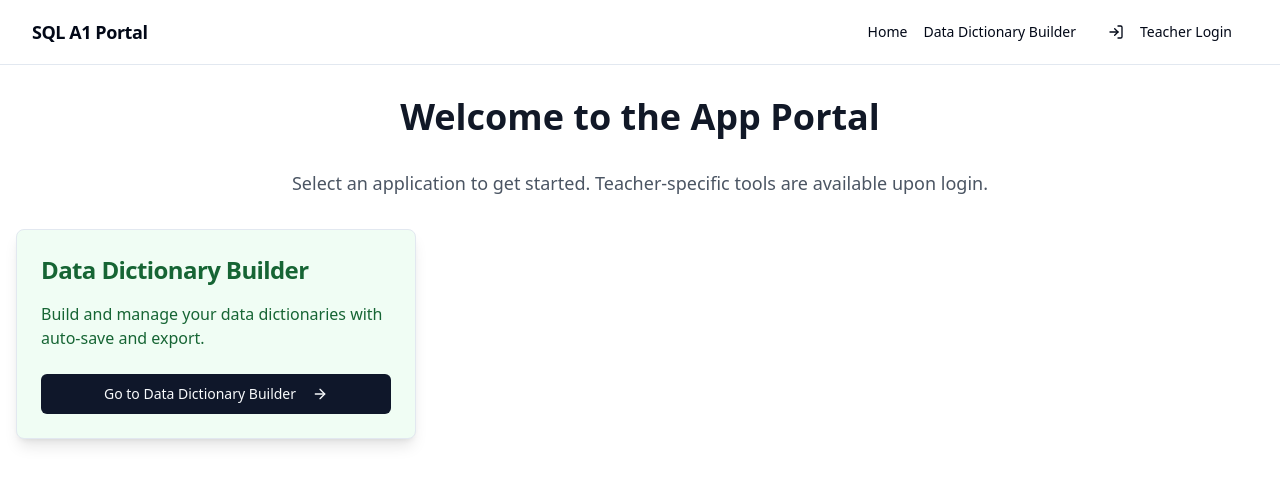
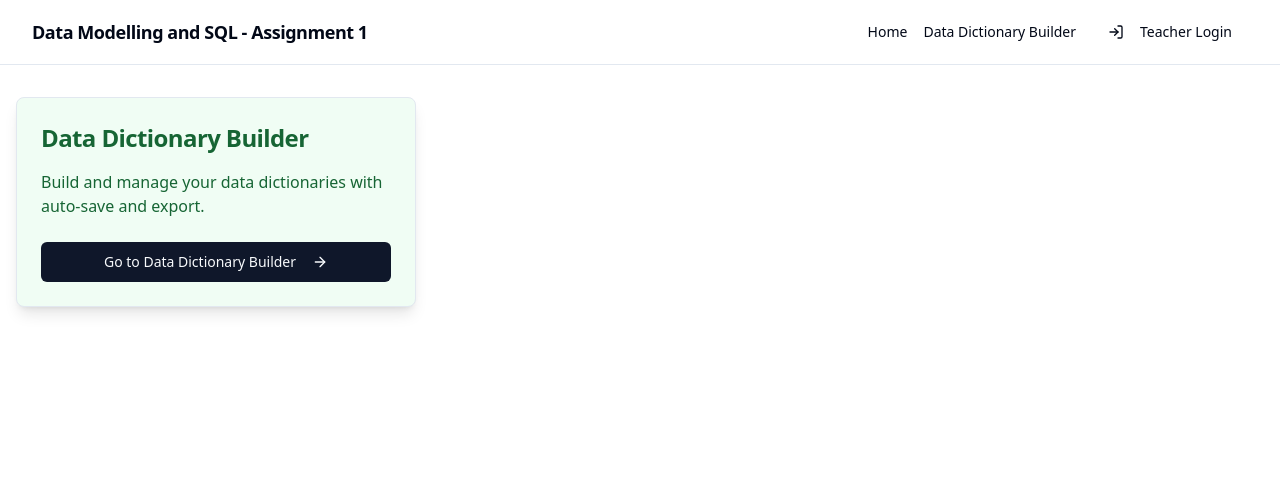
Before and after one commit to SatyrFrost/mssql-a1-grader, a React (Vite) app: page / in a window 1280 px wide. Shown: the top 484 px of the page. Built offline with nearby package versions, Linux system fonts and the light colour scheme.

Commit message:
(2 files changed)

```diff
--- a/src/components/Navbar.tsx
+++ b/src/components/Navbar.tsx
@@ -19,8 +19,8 @@ export function Navbar() {
   return (
     <header className="sticky top-0 z-40 w-full border-b bg-background/95 backdrop-blur supports-[backdrop-filter]:bg-background/60">
       <div className="container flex h-16 items-center justify-between">
-        <Link to="/" className="text-lg font-bold tracking-tight">
-          SQL A1 Portal
+        <Link to="/" className="text-base sm:text-lg font-bold tracking-tight">
+          Data Modelling and SQL - Assignment 1
         </Link>
 
         {/* Desktop Navigation */}
--- a/src/pages/HomePage.tsx
+++ b/src/pages/HomePage.tsx
@@ -68,12 +68,7 @@ const HomePage = () => {
   return (
     <div className="w-full bg-white dark:bg-gray-900 min-h-[calc(100vh-4rem)]">
       <div className="container mx-auto p-4 py-8">
-        <h1 className="text-4xl font-bold text-center mb-8 text-gray-900 dark:text-gray-50">Welcome to the App Portal</h1>
-        <p className="text-center text-lg text-gray-600 dark:text-gray-400 mb-8">
-          Select an application to get started. Teacher-specific tools are available upon login.
-        </p>
-
-      <div className="grid grid-cols-1 md:grid-cols-2 lg:grid-cols-3 gap-6">
+        <div className="grid grid-cols-1 md:grid-cols-2 lg:grid-cols-3 gap-6">
         {appLinks.map((app, index) =>
           app.teacherOnly && !isAuthenticated ? null : (
             <Card
```
